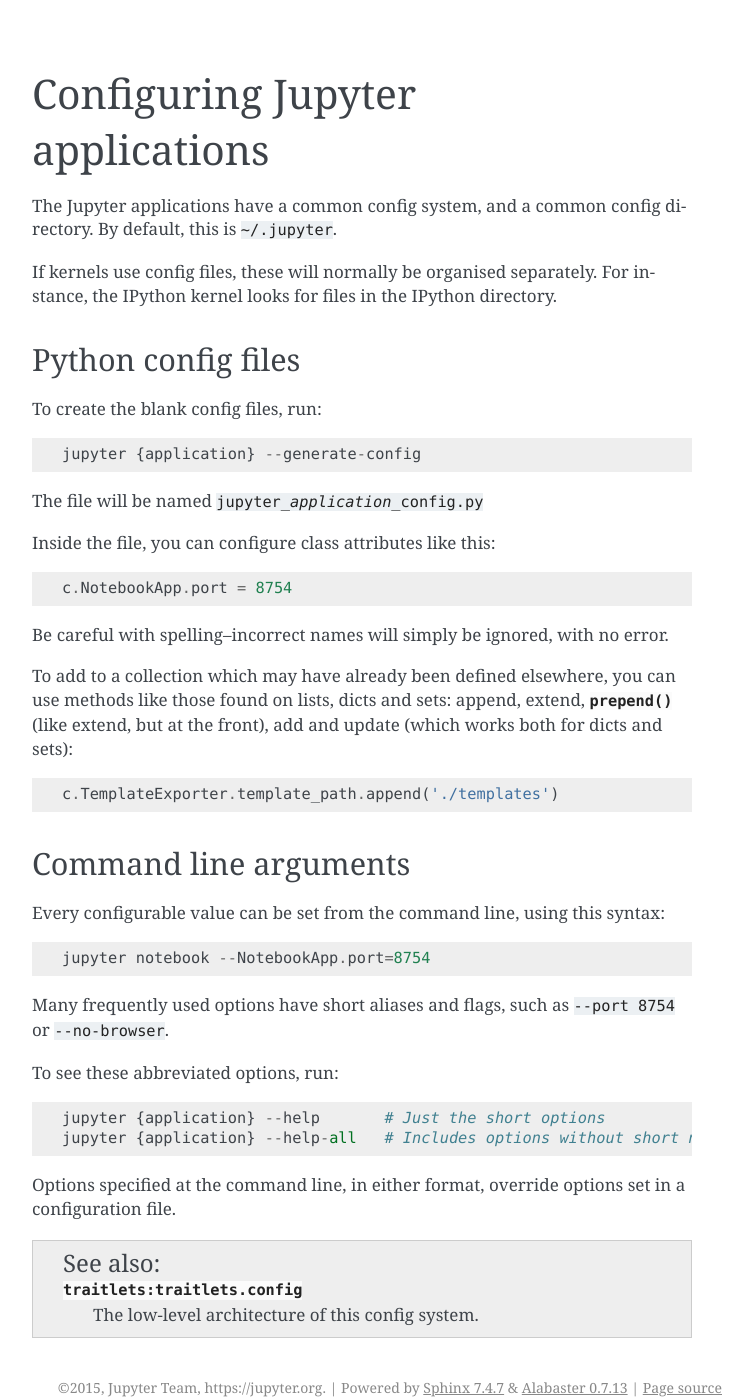
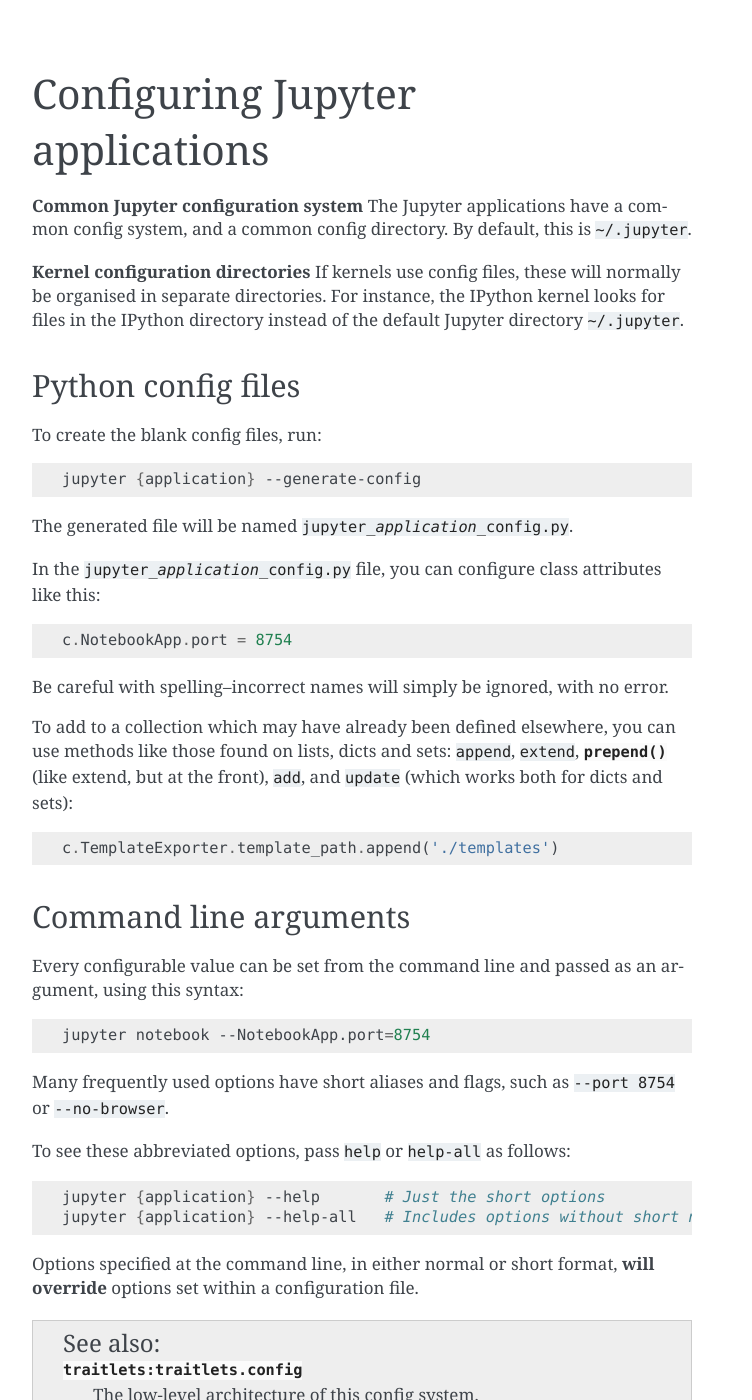
Before and after one commit to jupyter/jupyter, a Sphinx documentation site: the page built from docs/source/config.rst, in a window 1280 px wide and 1400 px high, scrolled down 309 px. Shown: the whole window, without its empty margins (388-1140 px from the left). Built offline with Sphinx 7.4.7, drawn with Linux system fonts in a browser that asks for light colours; pages that are not in the unit, such as notebooks, are missing from menus.

Commit message:
Edit and format config file

```diff
--- a/docs/source/config.rst
+++ b/docs/source/config.rst
@@ -3,23 +3,29 @@
 Configuring Jupyter applications
 ================================
 
+**Common Jupyter configuration system**
 The Jupyter applications have a common config system, and a common
-:ref:`config directory <config_dir>`. By default, this is ``~/.jupyter``.
+:ref:`config directory <config_dir>`. By default, this is :file:`~/.jupyter`.
 
-If kernels use config files, these will normally be organised separately.
-For instance, the IPython kernel looks for files in the :ref:`IPython directory
-<ipythondir>`.
+**Kernel configuration directories**
+If kernels use config files, these will normally be organised in separate
+directories. For instance, the IPython kernel looks for files in the
+:ref:`IPython directory <ipythondir>` instead of the default Jupyter
+directory :file:`~/.jupyter`.
 
 Python config files
 -------------------
 
-To create the blank config files, run::
+To create the blank config files, run:
+
+.. code-block:: bash
 
     jupyter {application} --generate-config
 
-The file will be named :file:`jupyter_{application}_config.py`
+The generated file will be named :file:`jupyter_{application}_config.py`.
 
-Inside the file, you can configure class attributes like this::
+In the :file:`jupyter_{application}_config.py` file, you can configure
+class attributes like this::
 
     c.NotebookApp.port = 8754
 
@@ -27,9 +33,9 @@
 no error.
 
 To add to a collection which may have already been defined elsewhere,
-you can use methods like those found on lists, dicts and sets: append,
-extend, :meth:`~traitlets.config.LazyConfigValue.prepend` (like
-extend, but at the front), add and update (which works both for dicts
+you can use methods like those found on lists, dicts and sets: ``append``,
+``extend``, :meth:`~traitlets.config.LazyConfigValue.prepend` (like
+extend, but at the front), ``add``, and ``update`` (which works both for dicts
 and sets)::
 
     c.TemplateExporter.template_path.append('./templates')
@@ -38,21 +44,25 @@
 Command line arguments
 ----------------------
 
-Every configurable value can be set from the command line, using this
-syntax::
+Every configurable value can be set from the command line and passed as an
+argument, using this syntax:
+
+.. code-block:: bash
 
     jupyter notebook --NotebookApp.port=8754
 
 Many frequently used options have short aliases and flags, such as
 ``--port 8754`` or ``--no-browser``.
 
-To see these abbreviated options, run::
+To see these abbreviated options, pass ``help`` or ``help-all`` as follows:
+
+.. code-block:: bash
 
     jupyter {application} --help       # Just the short options
     jupyter {application} --help-all   # Includes options without short names
 
-Options specified at the command line, in either format, override
-options set in a configuration file.
+Options specified at the command line, in either normal or short format,
+**will override** options set within a configuration file.
 
 .. seealso::
 
```
